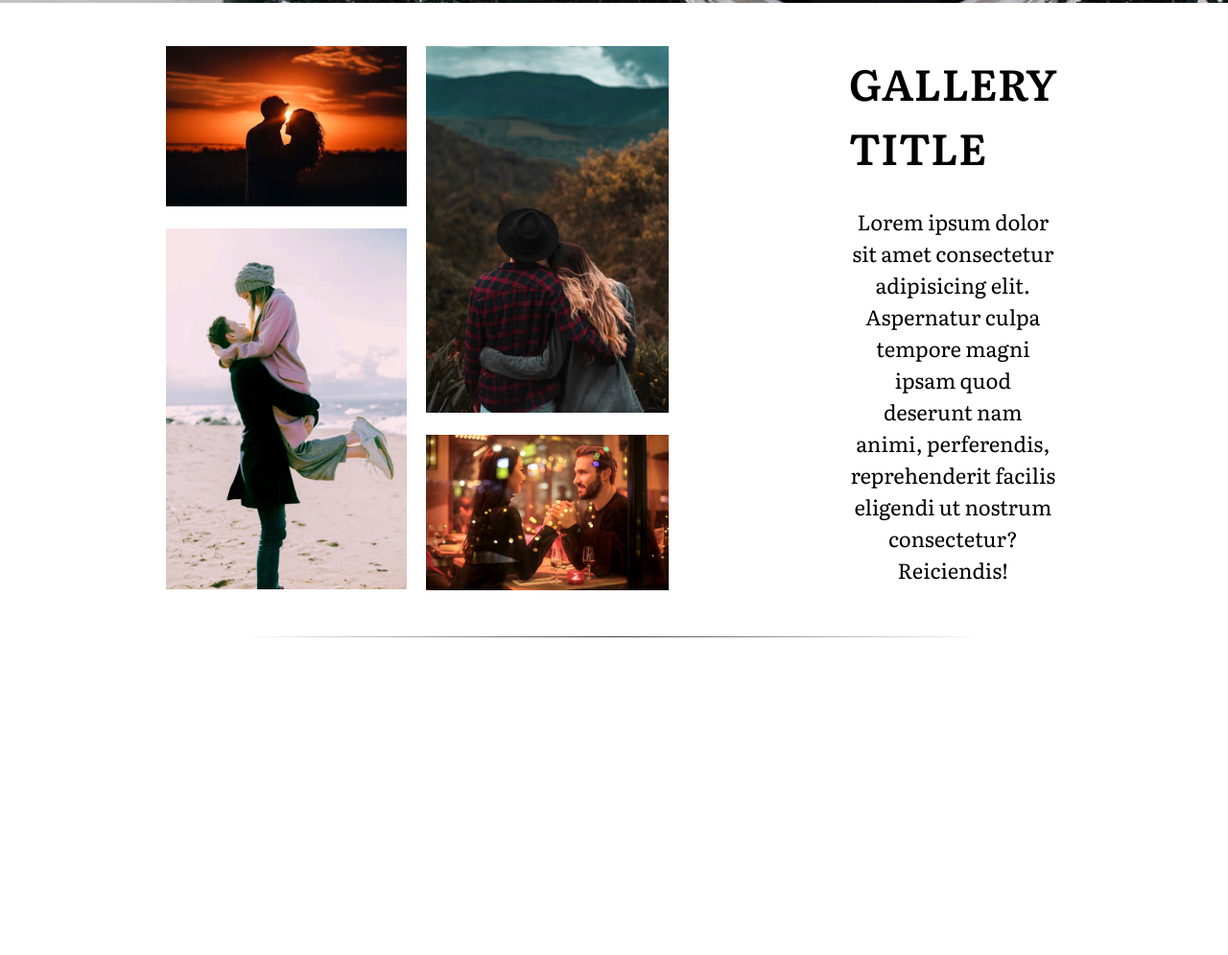
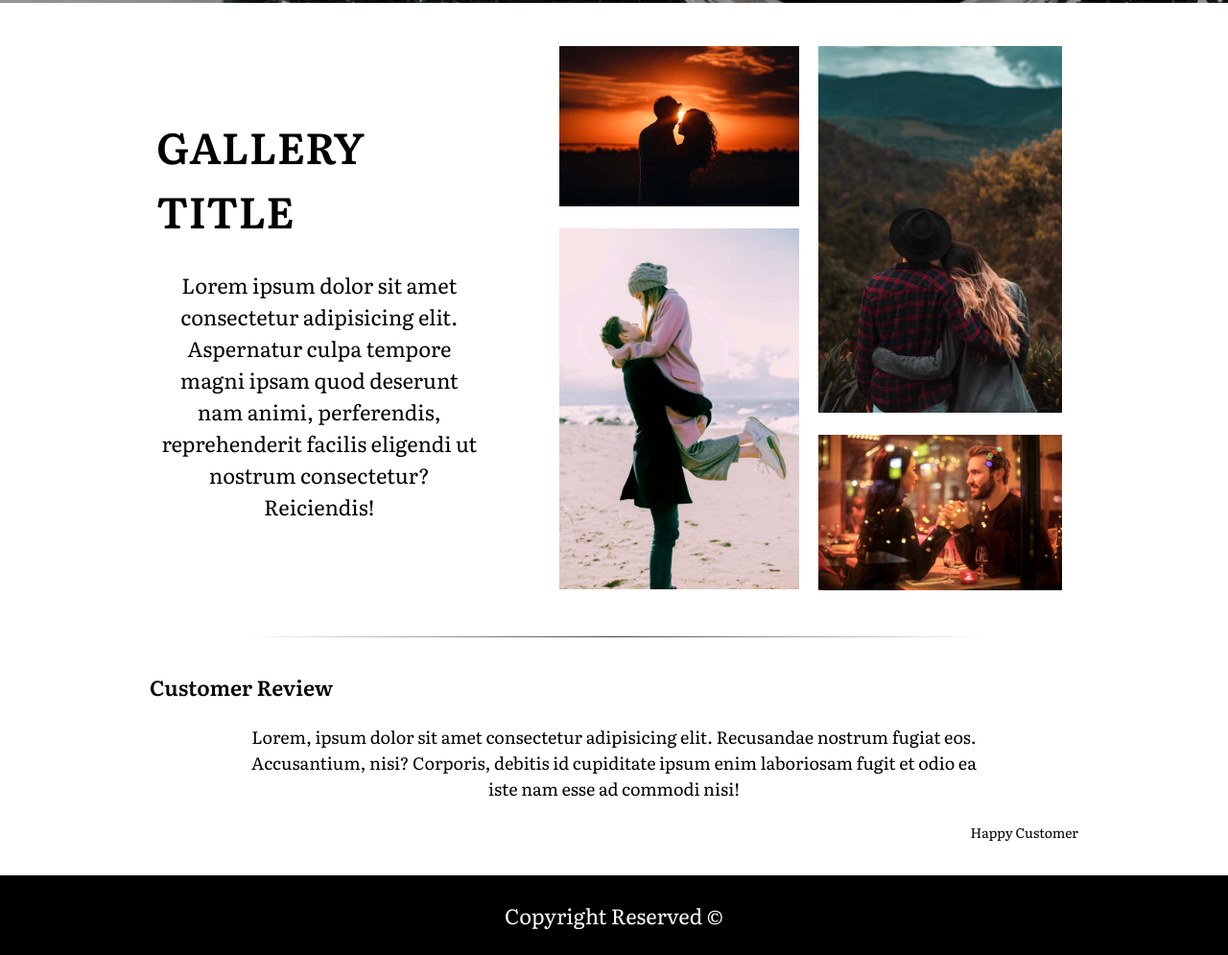
Before and after one commit to DallinRodgers/Website-for-wife-photography, a plain HTML site: page index.html in a window 1280 px wide. Shown: the part 797-1792 px from the top of the page at 96% size. Before the commit the page ends 1461 px from the top, so only its background shows below. Drawn offline with Linux system fonts and the light colour scheme.

Commit message:
Finish index.html
Finished gallery
Create review
Finish footer

```diff
--- a/index.html
+++ b/index.html
@@ -43,16 +43,6 @@
       </section>
       <section id="gallery--home">
         <div class="container">
-          <div class="gallery">
-            <div class="gallery__wide-imgs">
-              <img src="img/gallery-wide-1.jpg" alt="" class="wide--img" />
-              <img src="img/gallery-tall-2.jpg" alt="" class="tall--img" />
-            </div>
-            <div class="gallery__tall-img">
-              <img src="img/gallery-tall-1.jpg" alt="" class="tall--img" />
-              <img src="img/gallery-wide-2.jpg" alt="" class="wide--img" />
-            </div>
-          </div>
           <div class="gallery__caption">
             <h2 class="gallery__caption--title">
               Gallery Title
@@ -64,15 +54,39 @@
               consectetur? Reiciendis!
             </p>
           </div>
+          <div class="gallery">
+            <div class="gallery__wide-imgs">
+              <img src="img/gallery-wide-1.jpg" alt="" class="wide--img" />
+              <img src="img/gallery-tall-2.jpg" alt="" class="tall--img" />
+            </div>
+            <div class="gallery__tall-img">
+              <img src="img/gallery-tall-1.jpg" alt="" class="tall--img" />
+              <img src="img/gallery-wide-2.jpg" alt="" class="wide--img" />
+            </div>
+          </div>
         </div>
         <hr class="divider" />
       </section>
       <section id="review--home">
         <div class="container">
-          <div class="review__content"></div>
+          <div class="review__content">
+            <h4 class="review__title">
+              Customer Review
+            </h4>
+            <p class="review__text">
+              Lorem, ipsum dolor sit amet consectetur adipisicing elit.
+              Recusandae nostrum fugiat eos. Accusantium, nisi? Corporis,
+              debitis id cupiditate ipsum enim laboriosam fugit et odio ea iste
+              nam esse ad commodi nisi!
+            </p>
+            <span class="review__reviewer">Happy Customer</span>
+          </div>
         </div>
       </section>
     </main>
+    <footer>
+      Copyright Reserved &copy;
+    </footer>
     <script src="app.js"></script>
   </body>
 </html>
--- a/style.css
+++ b/style.css
@@ -50,7 +50,7 @@ nav {
   justify-content: space-around;
   align-items: center;
   font-size: 2.2rem;
-  background: rgba(0, 0, 0, 0.8);
+  background: rgba(0, 0, 0, 0.9);
   color: rgb(248, 248, 248);
   min-height: 10vh;
   position: fixed;
@@ -67,7 +67,7 @@ nav .logo {
   justify-content: space-around;
   align-items: center;
   list-style: none;
-  width: 50%;
+  width: 60%;
 }
 nav .nav-links li a {
   text-decoration: none;
@@ -118,7 +118,7 @@ nav .nav-links li a:hover::before {
     height: 90vh;
     transform: translateX(100%);
     transition: transform 0.5s ease-in;
-    background: rgba(0, 0, 0, 0.8);
+    background: rgba(0, 0, 0, 0.9);
     color: rgb(248, 248, 248);
   }
   .nav-links li {
@@ -168,7 +168,7 @@ nav .nav-links li a:hover::before {
   display: flex;
   width: 100%;
   height: 100%;
-  background: rgba(0, 0, 0, 0.2);
+  background: rgba(0, 0, 0, 0.4);
   justify-content: center;
   align-items: center;
   flex-direction: column;
@@ -180,6 +180,19 @@ nav .nav-links li a:hover::before {
 .showcase__content-text {
   font-size: 2.6rem;
   letter-spacing: 1.1;
+}
+@media screen and (max-width: 1000px) {
+  .showcase__content-title {
+    font-size: 4.5rem;
+  }
+}
+@media screen and (max-width: 700px) {
+  #showcase--home {
+    background: url(img/showcase-bg-sm.jpg) no-repeat center center;
+  }
+  .showcase__content-text {
+    font-size: 2.2rem;
+  }
 }
 /*******************************
     Gallery Style
@@ -201,7 +214,7 @@ nav .nav-links li a:hover::before {
   height: auto;
 }
 .gallery__caption {
-  flex-basis: 30%;
+  flex-basis: 40%;
   padding: 3.5rem;
   display: flex;
   flex-direction: column;
@@ -211,10 +224,56 @@ nav .nav-links li a:hover::before {
 .gallery__caption--title {
   font-size: 4.5rem;
   text-transform: uppercase;
-  padding: 1.2rem 1.5rem;
+  padding: 1.2rem 0;
 }
 .gallery__caption--text {
   font-size: 2.2rem;
   text-align: center;
-  padding: 1.6rem 1.5rem;
+  padding: 1.6rem 0;
 }
+@media screen and (max-width: 1100px) {
+  .container {
+    flex-direction: column;
+  }
+  .gallery {
+    flex-direction: column;
+  }
+}
+
+/*******************************
+    Review Style
+*******************************/
+#review--home {
+  padding: 3.5rem;
+}
+.review__title {
+  font-size: 2.2rem;
+}
+.review__text {
+  font-size: 1.8rem;
+  text-align: center;
+  width: 80%;
+  margin: 0 auto;
+  padding: 2.2rem 0;
+}
+.review__reviewer {
+  display: block;
+  font-size: 1.4rem;
+  text-align: right;
+}
+
+/*******************************
+    Footer Style
+*******************************/
+footer {
+  background: rgb(0, 0, 0);
+  padding: 2.5rem;
+  font-size: 2.2rem;
+  text-align: center;
+  color: #fff;
+}
+@media screen and (max-width: 700px) {
+  footer {
+    font-size: 1.8rem;
+  }
+}
```
Also changed, not shown: img/showcase-bg-sm.jpg (added).
